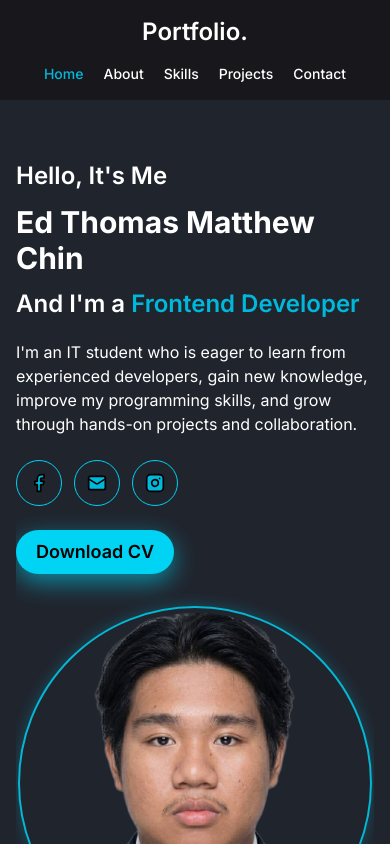
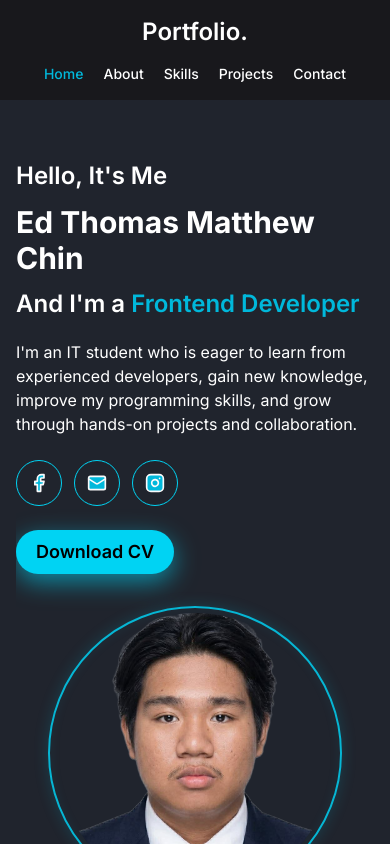
Before and after one commit to matthew17n/Portfolio, a React (Vite) app: page /#home in a window 390 px wide. Shown: the top 844 px of the page. Built offline with nearby package versions, Linux system fonts and the light colour scheme.

Commit message:
Refactor CSS with CSS variables and structural changes
Refactor CSS to use CSS variables for theming and improve structure.

```diff
--- a/src/index.css
+++ b/src/index.css
@@ -1,23 +1,90 @@
+
 @import url('https://fonts.googleapis.com/css2?family=Inter:ital,opsz,wght@0,14..32,100..900;1,14..32,100..900&display=swap');
-
 @import 'tailwindcss';
 
+:root {
+    color-scheme: dark;
+    --portfolio-bg: #20242d;
+    --portfolio-surface: #181b24;
+    --portfolio-cyan: #06b6d4;
+    --portfolio-cyan-bright: #22d3ee;
+    --portfolio-text: #f9fafb;
+    --portfolio-muted: #9ca3af;
+    --motion-smooth: cubic-bezier(0.16, 1, 0.3, 1);
+    --motion-standard: cubic-bezier(0.4, 0, 0.2, 1);
+}
+
 html {
+    width: 100%;
+    max-width: 100%;
     scroll-behavior: smooth;
+    scroll-padding-top: 100px;
+    -webkit-text-size-adjust: 100%;
+}
+
+body {
+    width: 100%;
+    min-width: 0;
+    margin: 0;
+    overflow-x: clip;
+    font-family: "Inter", sans-serif;
+    font-optical-sizing: auto;
+    background-color: var(--portfolio-bg);
+    color: var(--portfolio-text);
+}
+
+#root {
+    width: 100%;
+    min-width: 0;
+    overflow-x: clip;
+    isolation: isolate;
+}
+
+* {
+    box-sizing: border-box;
+}
+
+img,
+video,
+canvas,
+svg {
+    max-width: 100%;
+}
+
+img {
+    height: auto;
 }
 
 section {
-  scroll-margin-top: 3rem;
+    width: 100%;
+    min-width: 0;
+    scroll-margin-top: 100px;
 }
 
-body {
-  font-family: "Inter", sans-serif;
-  font-optical-sizing: auto;
-  background-color: rgba(32, 36, 45);
+button,
+a,
+input,
+textarea {
+    -webkit-tap-highlight-color: transparent;
+}
+
+a {
+    text-decoration-thickness: from-font;
+    text-underline-offset: 4px;
+}
+
+button,
+a {
+    touch-action: manipulation;
+}
+
+::selection {
+    color: #ffffff;
+    background: rgba(6, 182, 212, 0.35);
 }
 
 .bg-primary {
-  background-color: rgba(32, 36, 45);
+    background-color: var(--portfolio-bg);
 }
 
 .inter-thin {
@@ -83,223 +150,160 @@ body {
     font-style: normal;
 }
 
-.slow-scroll {
-  animation: scroll 40s linear infinite;
+@keyframes fadeSlideUp {
+    from {
+        opacity: 0;
+        transform: translate3d(0, 28px, 0);
+    }
+
+    to {
+        opacity: 1;
+        transform: translate3d(0, 0, 0);
+    }
+}
+
+@keyframes cinematic-reveal {
+    from {
+        opacity: 0;
+        transform: translate3d(0, 24px, 0);
+        filter: blur(4px);
+    }
+
+    to {
+        opacity: 1;
+        transform: translate3d(0, 0, 0);
+        filter: blur(0);
+    }
+}
+
+@keyframes cyan-pulse {
+    0%,
+    100% {
+        box-shadow: 0 0 12px rgba(6, 182, 212, 0.12);
+    }
+
+    50% {
+        box-shadow: 0 0 24px rgba(6, 182, 212, 0.28);
+    }
 }
 
 @keyframes scroll {
-  0% {
+    from {
         transform: translateX(0);
     }
-  100% {
+
+    to {
         transform: translateX(-50%);
     }
 }
 
-@keyframes fadeSlideUp {
-  from {
-    opacity: 0;
-    transform: translateY(30px);
-  }
-  to {
-    opacity: 1;
-    transform: translateY(0);
-  }
+.slow-scroll {
+    animation: scroll 40s linear infinite;
+    will-change: transform;
 }
 
 .hero-content {
-  animation: fadeSlideUp 1s ease-out both;
-}
-
-@media (prefers-reduced-motion: reduce) {
-  .hero-content {
-    animation: none;
-  }
+    animation: fadeSlideUp 900ms var(--motion-smooth) both;
 }
 
 .hero-greeting {
-  animation: fadeSlideUp 0.8s ease-out 0.2s both;
+    animation: fadeSlideUp 800ms var(--motion-smooth) 100ms both;
 }
 
 .hero-name {
-  animation: fadeSlideUp 0.8s ease-out 0.4s both;
+    animation: fadeSlideUp 900ms var(--motion-smooth) 200ms both;
 }
 
 .hero-role {
-  animation: fadeSlideUp 0.8s ease-out 0.6s both;
+    animation: fadeSlideUp 900ms var(--motion-smooth) 300ms both;
 }
 
 .photo-frame {
     display: inline-flex;
+    max-width: 100%;
     padding: 5px;
-  border: 2px solid #06b6d4;
+    overflow: hidden;
+    border: 2px solid var(--portfolio-cyan);
     border-radius: 50%;
-  overflow: hidden;
-  box-shadow: 0 0 15px rgba(6, 182, 212, 0.3);
-  transition: box-shadow 0.3s ease;
-}
-
-.photo-frame:hover {
-  box-shadow: 0 0 25px rgba(6, 182, 212, 0.6);
+    box-shadow:
+        0 0 15px rgba(6, 182, 212, 0.2),
+        inset 0 0 12px rgba(6, 182, 212, 0.08);
+    transition:
+        box-shadow 450ms var(--motion-smooth),
+        border-color 450ms var(--motion-smooth);
 }
 
 .photo-frame .hero-photo {
     display: block;
-  width: 340px;
-  height: 340px;
+    width: clamp(220px, 28vw, 340px);
+    height: clamp(220px, 28vw, 340px);
+    max-width: 100%;
+    aspect-ratio: 1;
     object-fit: cover;
     border-radius: 50%;
 }
 
-
-.custom-cursor {
-  position: fixed;
-  top: -100px;
-  left: -100px;
-  width: 24px;
-  height: 24px;
-  border: 2px solid #06b6d4;
-  border-radius: 50%;
-  pointer-events: none;
-  z-index: 9999;
-  transform: translate(-50%, -50%);
-  box-shadow: 0 0 12px rgba(6, 182, 212, 0.4);
-  transition: width 0.2s ease, height 0.2s ease, background-color 0.2s ease;
-}
-
-.custom-cursor::after {
-  content: "";
-  position: absolute;
-  top: 50%;
-  left: 50%;
-  width: 5px;
-  height: 5px;
-  background: #06b6d4;
-  border-radius: 50%;
-  transform: translate(-50%, -50%);
-}
-
-.custom-cursor.cursor-click {
-  width: 16px;
-  height: 16px;
-  background: rgba(6, 182, 212, 0.25);
-}
-
-@media (pointer: coarse), (prefers-reduced-motion: reduce) {
-  .custom-cursor {
-    display: none;
+@media (hover: hover) and (pointer: fine) {
+    .photo-frame:hover {
+        border-color: var(--portfolio-cyan-bright);
+        box-shadow:
+            0 0 22px rgba(6, 182, 212, 0.35),
+            0 0 48px rgba(6, 182, 212, 0.12);
     }
 }
 
-
-html {
-  width: 100%;
-  max-width: 100%;
-  scroll-behavior: smooth;
-  scroll-padding-top: 100px;
+.animate-cinematic {
+    animation: cinematic-reveal 750ms var(--motion-smooth) both;
 }
 
-body {
-  width: 100%;
-  min-width: 0;
-  margin: 0;
-  overflow-x: clip;
+.animation-delay-100 {
+    animation-delay: 100ms;
 }
 
-#root {
-  width: 100%;
-  min-width: 0;
-  overflow-x: clip;
+.animation-delay-200 {
+    animation-delay: 200ms;
 }
 
-img,
-video,
-canvas,
-svg {
-  max-width: 100%;
+.animation-delay-300 {
+    animation-delay: 300ms;
 }
 
-section {
-  width: 100%;
-  min-width: 0;
-  scroll-margin-top: 100px;
+.animation-delay-400 {
+    animation-delay: 400ms;
 }
 
-@media (max-width: 640px) {
-  section {
-    scroll-margin-top: 120px;
+.project-card {
+    transition:
+        transform 400ms var(--motion-smooth),
+        border-color 350ms ease,
+        box-shadow 400ms var(--motion-smooth);
 }
 
-  h1 {
-    overflow-wrap: anywhere;
+@media (hover: hover) and (pointer: fine) {
+    .project-card:hover {
+        transform: translate3d(0, -5px, 0);
+        border-color: rgba(34, 211, 238, 0.45);
+        box-shadow: 0 12px 35px rgba(6, 182, 212, 0.12);
     }
 }
 
-@media (prefers-reduced-motion: reduce) {
-  html {
-    scroll-behavior: auto;
+.animated-button {
+    transition:
+        transform 250ms var(--motion-smooth),
+        box-shadow 300ms ease,
+        background-color 250ms ease;
+}
+
+@media (hover: hover) and (pointer: fine) {
+    .animated-button:hover {
+        transform: translate3d(0, -2px, 0);
+        box-shadow: 0 8px 24px rgba(6, 182, 212, 0.2);
     }
 }
 
-
-html {
-    scroll-behavior: smooth;
-    scroll-padding-top: 100px;
-    -webkit-text-size-adjust: 100%;
+.animated-button:active {
+    transform: scale(0.98);
 }
-
-body {
-    overscroll-behavior-y: auto;
-    scroll-behavior: smooth;
-}
-
-section[id] {
-    scroll-margin-top: 100px;
-}
-
-@media (max-width: 768px) {
-    html {
-        scroll-padding-top: 120px;
-    }
-
-    section[id] {
-        scroll-margin-top: 120px;
-    }
-}
-
-@media (prefers-reduced-motion: reduce) {
-    html {
-        scroll-behavior: auto;
-    }
-}
-
-
-.scroll-progress-track {
-    position: fixed;
-    top: 0;
-    left: 0;
-    z-index: 10001;
-    width: 100%;
-    height: 3px;
-    pointer-events: none;
-    background: transparent;
-}
-
-.scroll-progress-bar {
-    width: 100%;
-    height: 100%;
-    transform-origin: left center;
-    background: linear-gradient(90deg, #0891b2, #22d3ee, #67e8f9);
-    box-shadow: 0 0 10px rgba(6, 182, 212, 0.5);
-    will-change: transform;
-}
-
-@media (prefers-reduced-motion: reduce) {
-    .scroll-progress-bar {
-        will-change: auto;
-    }
-}
-
 
 .scroll-progress-track {
     position: fixed;
@@ -317,93 +321,99 @@ section[id] {
     height: 100%;
     transform: scaleX(0);
     transform-origin: left center;
-    background: linear-gradient(90deg, #0891b2, #22d3ee, #67e8f9);
+    background: linear-gradient(
+        90deg,
+        #0891b2,
+        #22d3ee,
+        #67e8f9
+    );
     box-shadow: 0 0 10px rgba(6, 182, 212, 0.5);
 }
 
-
-@keyframes cinematic-reveal {
-    from {
-        opacity: 0;
-        transform: translate3d(0, 24px, 0);
+.custom-cursor {
+    position: fixed;
+    top: -100px;
+    left: -100px;
+    z-index: 9999;
+    width: 24px;
+    height: 24px;
+    border: 2px solid var(--portfolio-cyan);
+    border-radius: 50%;
+    pointer-events: none;
+    transform: translate(-50%, -50%);
+    box-shadow: 0 0 12px rgba(6, 182, 212, 0.4);
+    transition:
+        width 200ms ease,
+        height 200ms ease,
+        background-color 200ms ease;
 }
 
-    to {
-        opacity: 1;
-        transform: translate3d(0, 0, 0);
+.custom-cursor::after {
+    position: absolute;
+    top: 50%;
+    left: 50%;
+    width: 5px;
+    height: 5px;
+    border-radius: 50%;
+    background: var(--portfolio-cyan);
+    content: "";
+    transform: translate(-50%, -50%);
+}
+
+.custom-cursor.cursor-click {
+    width: 16px;
+    height: 16px;
+    background: rgba(6, 182, 212, 0.25);
+}
+
+@media (max-width: 768px) {
+    html {
+        scroll-padding-top: 120px;
+    }
+
+    section {
+        scroll-margin-top: 120px;
     }
 }
 
-@keyframes cyan-pulse {
-    0%, 100% {
-        box-shadow: 0 0 12px rgba(6, 182, 212, 0.12);
-    }
-
-    50% {
-        box-shadow: 0 0 24px rgba(6, 182, 212, 0.28);
+@media (max-width: 480px) {
+    .photo-frame .hero-photo {
+        width: min(280px, 72vw);
+        height: min(280px, 72vw);
     }
 }
 
-.animate-cinematic {
-    animation: cinematic-reveal 700ms cubic-bezier(0.16, 1, 0.3, 1) both;
+@media (pointer: coarse) {
+    .custom-cursor {
+        display: none;
     }
-
-.animation-delay-100 {
-    animation-delay: 100ms;
-}
-
-.animation-delay-200 {
-    animation-delay: 200ms;
-}
-
-.animation-delay-300 {
-    animation-delay: 300ms;
-}
-
-.project-card {
-    transition:
-        transform 300ms cubic-bezier(0.16, 1, 0.3, 1),
-        border-color 300ms ease,
-        box-shadow 300ms ease;
-}
-
-.project-card:hover {
-    transform: translateY(-5px);
-    border-color: rgba(34, 211, 238, 0.45);
-    box-shadow: 0 12px 35px rgba(6, 182, 212, 0.12);
-}
-
-.animated-button {
-    transition:
-        transform 200ms ease,
-        box-shadow 250ms ease,
-        background-color 250ms ease;
-}
-
-.animated-button:hover {
-    transform: translateY(-2px);
-    box-shadow: 0 8px 24px rgba(6, 182, 212, 0.2);
-}
-
-.animated-button:active {
-    transform: scale(0.98);
 }
 
 @media (prefers-reduced-motion: reduce) {
-    .animate-cinematic {
-        animation: none;
-        opacity: 1;
-        transform: none;
+    html {
+        scroll-behavior: auto;
+    }
+
+    *,
+    *::before,
+    *::after {
+        scroll-behavior: auto !important;
+        animation-duration: 0.01ms !important;
+        animation-iteration-count: 1 !important;
+        transition-duration: 0.01ms !important;
+    }
+
+    .hero-content,
+    .hero-greeting,
+    .hero-name,
+    .hero-role,
+    .animate-cinematic,
+    .slow-scroll {
+        animation: none !important;
     }
 
     .project-card,
     .animated-button {
-        transition: none;
-    }
-
-    .project-card:hover,
-    .animated-button:hover,
-    .animated-button:active {
         transform: none;
     }
 }
```
Lines whose indentation alone changed are shown as unchanged.
